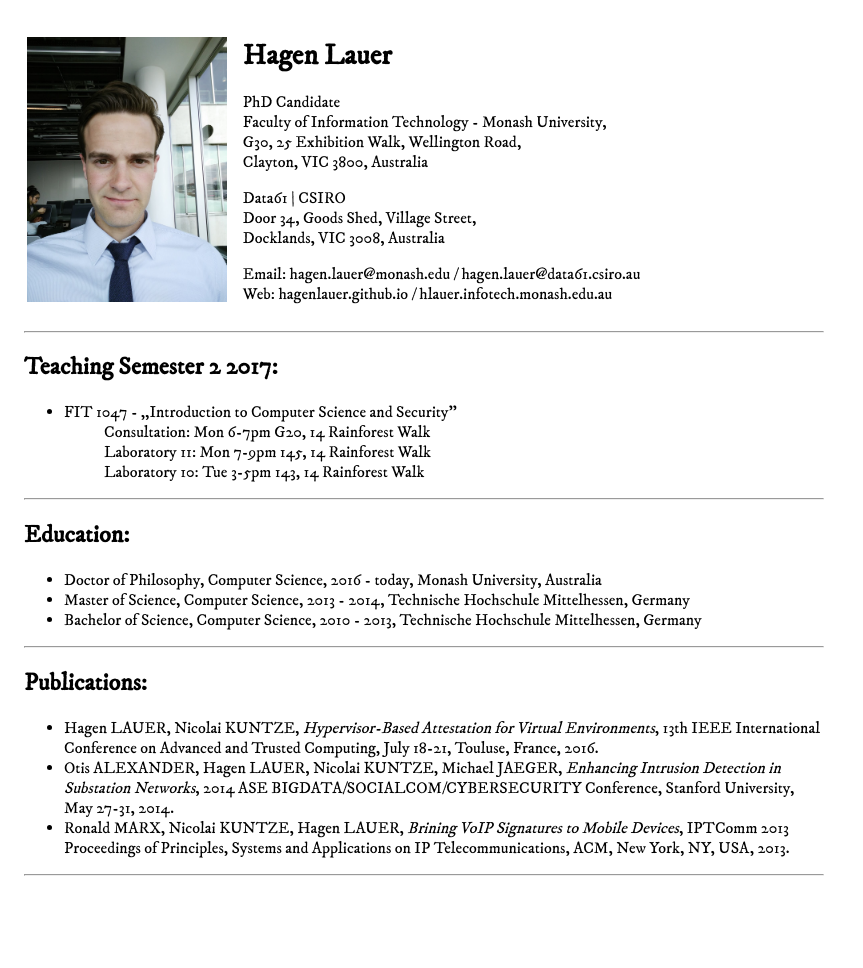
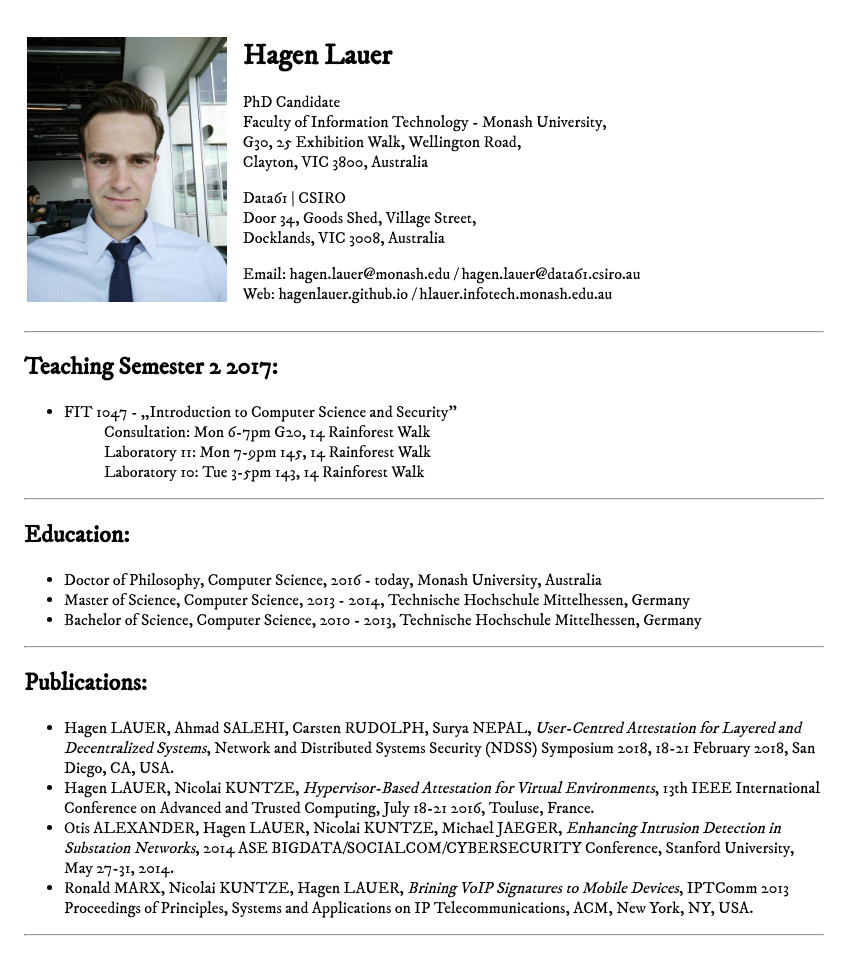
Before and after one commit to Strangelaugh/strangelaugh.github.io, a plain HTML site: page index.html in a window 1280 px wide. Shown: the whole page, without its empty margins (0-863 px from the left). Before the commit the page ends 908 px from the top, so only its background shows below. Drawn offline with nearby package versions, Linux system fonts and the light colour scheme.

Commit message:
adds NDSS paper

```diff
--- a/index.html
+++ b/index.html
@@ -67,10 +67,11 @@
     <h2>Publications:</h2>
 
     <ul>
+       <li>Hagen LAUER, Ahmad SALEHI, Carsten RUDOLPH, Surya NEPAL, <i>User-Centred Attestation for Layered and Decentralized Systems</i>, Network and Distributed Systems Security (NDSS) Symposium 2018, 18-21 February 2018, San Diego, CA, USA.
        <li>Hagen LAUER,  Nicolai KUNTZE, <i>Hypervisor-Based Attestation for Virtual Environments</i>, 13th IEEE International Conference on Advanced and
-        Trusted Computing, July 18-21, Touluse, France, 2016.</li>
+        Trusted Computing, July 18-21 2016, Touluse, France.</li>
        <li>Otis ALEXANDER, Hagen LAUER, Nicolai KUNTZE, Michael JAEGER, <i>Enhancing Intrusion Detection in Substation Networks</i>, 2014 ASE BIGDATA/SOCIALCOM/CYBERSECURITY Conference, Stanford University, May 27-31, 2014.</li>
-       <li>Ronald MARX,  Nicolai KUNTZE,  Hagen LAUER, <i>Brining VoIP Signatures to Mobile Devices</i>, IPTComm 2013 Proceedings of Principles, Systems and Applications on IP Telecommunications, ACM, New York, NY, USA, 2013.</li>
+       <li>Ronald MARX,  Nicolai KUNTZE,  Hagen LAUER, <i>Brining VoIP Signatures to Mobile Devices</i>, IPTComm 2013 Proceedings of Principles, Systems and Applications on IP Telecommunications, ACM, New York, NY, USA.</li>
     </ul>
 
     <hr>
```
